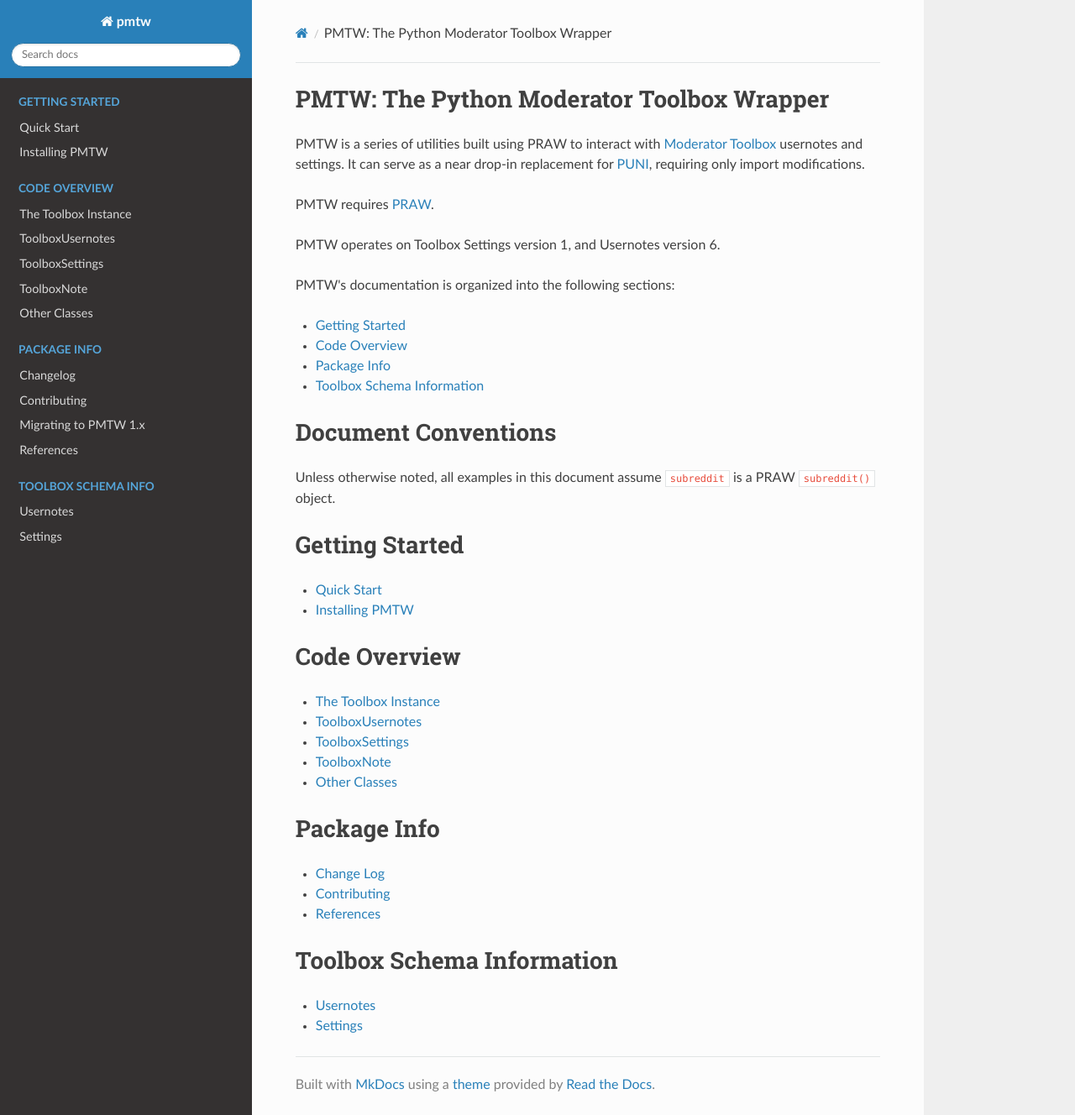
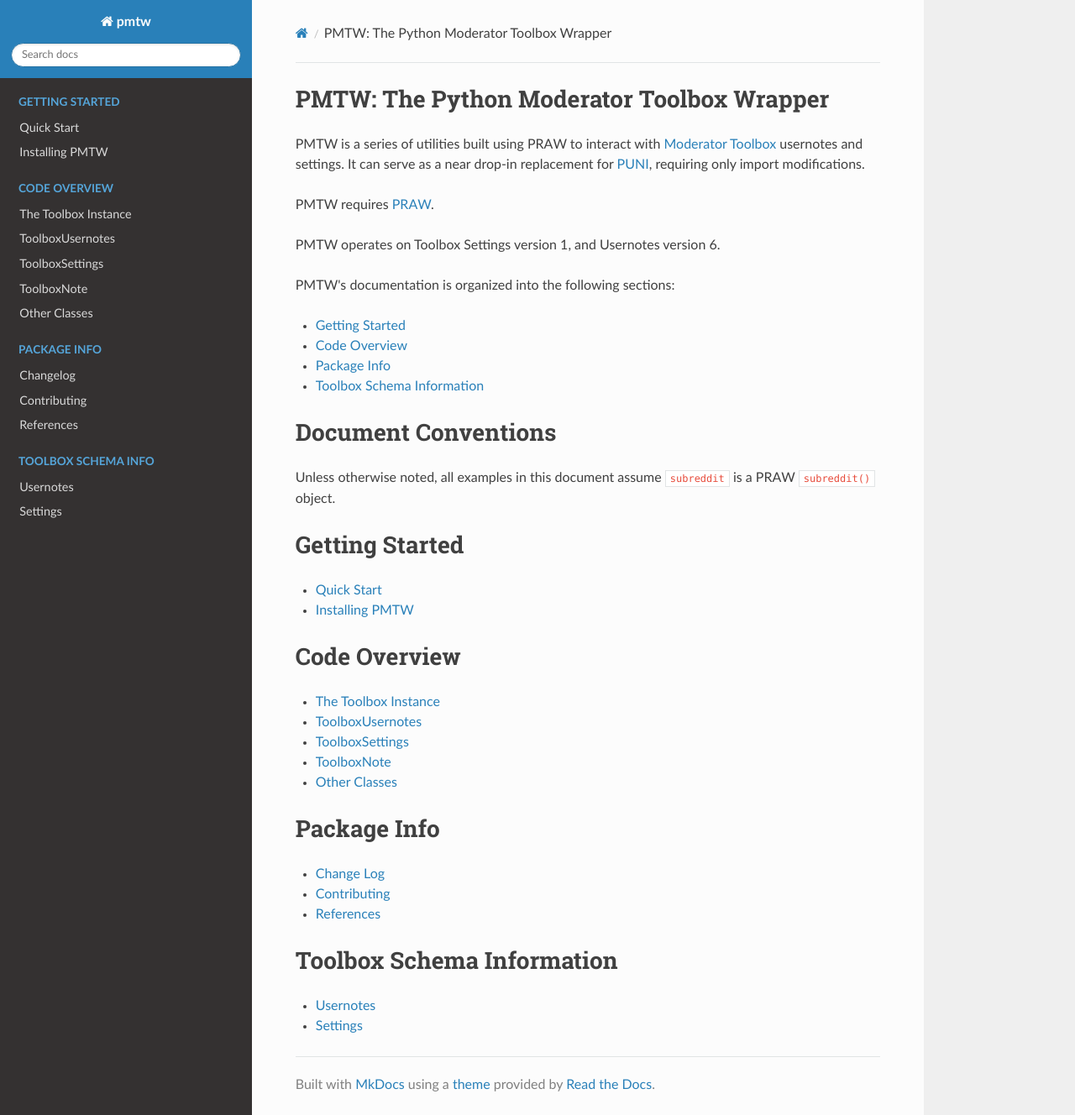
Before and after one commit to adhesivecheese/pmtw, an MkDocs documentation site: the page built from docs/index.md, in a window 1280 px wide and 1328 px high. Shown: the whole window at 84% size. Built offline with MkDocs 1.6.1, drawn with Linux system fonts in a browser that asks for light colours; nearby versions of some CDN libraries.

Commit message:
Docs Update

```diff
--- a/mkdocs.yml
+++ b/mkdocs.yml
@@ -14,7 +14,6 @@
     - Package Info:
         - Changelog: changelog.md
         - Contributing: contributing.md
-        - Migrating to PMTW 1.x: migrating_to_1x.md
         - References: references.md
     - Toolbox Schema Info:
         - Usernotes: toolbox_usernote_schema.md
```
